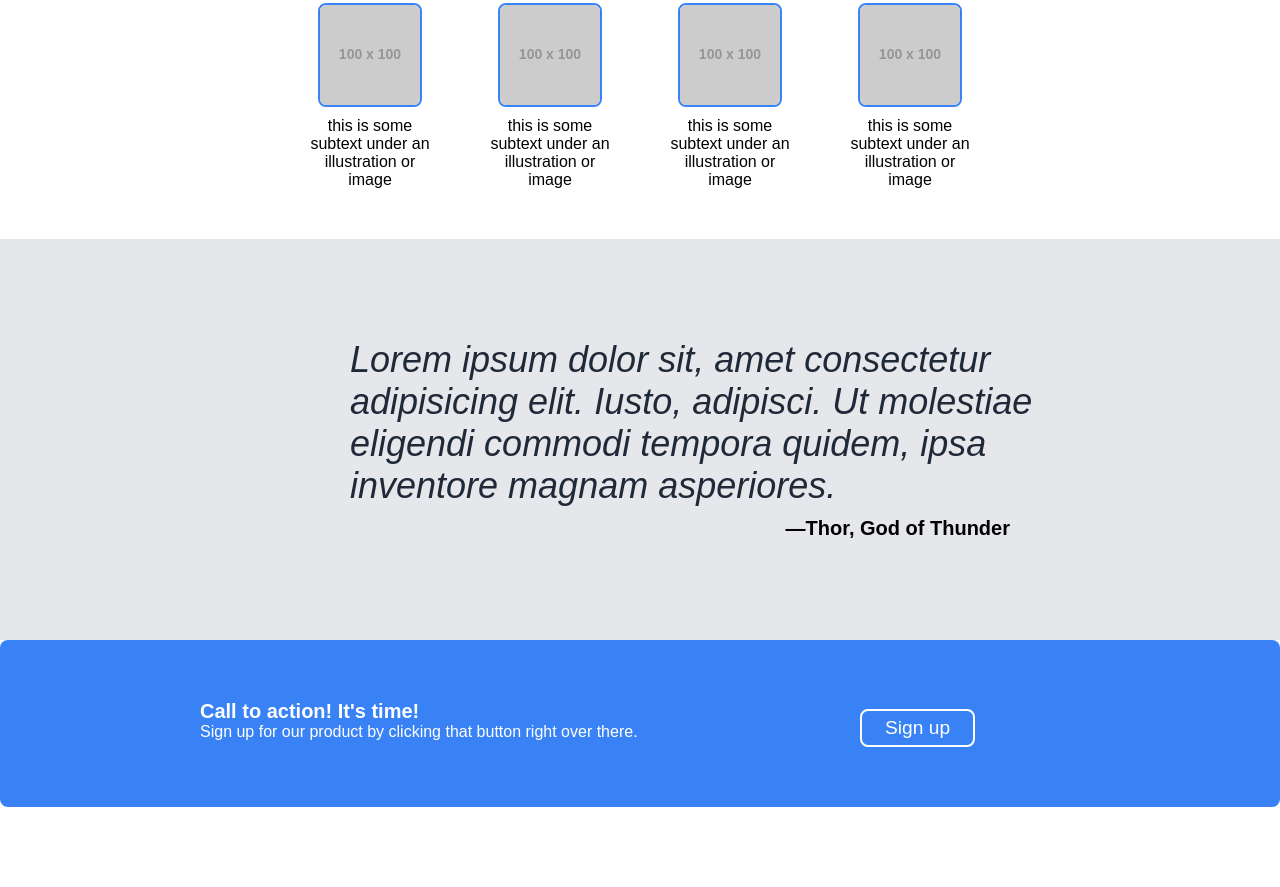
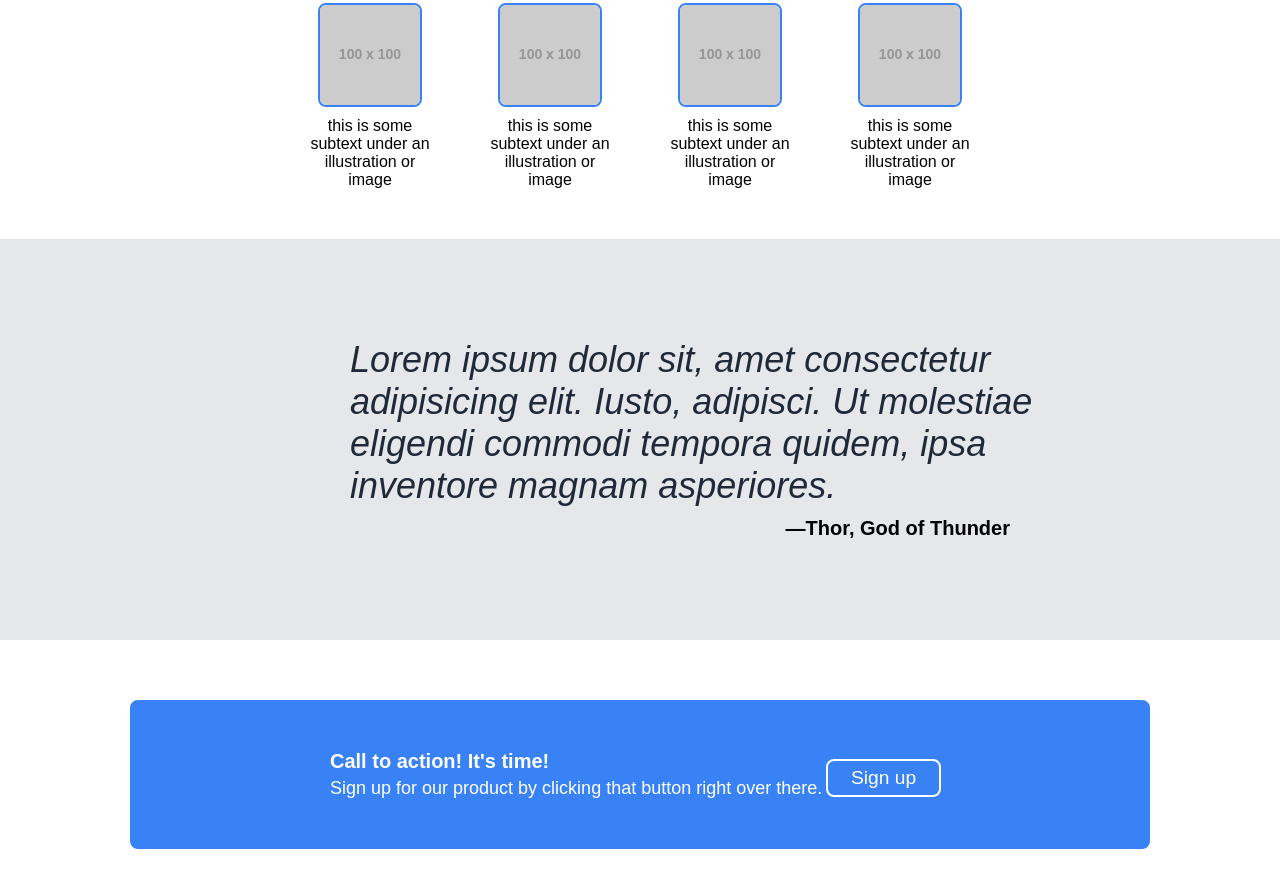
Before and after one commit to Chetonix/an-odin-project, a plain HTML site: page index.html in a window 1280 px wide. Shown: the part 641-1528 px from the top of the page. Before the commit the page ends 1448 px from the top, so only its background shows below. Drawn offline with Linux system fonts and the light colour scheme; placeholder pictures from the web are drawn by us.

Commit message:
add the cta section

```diff
--- a/styles.css
+++ b/styles.css
@@ -165,15 +165,22 @@ header .logo {
 
 .cta .grid {
   display: grid;
-  grid-template-columns: 3fr 1fr;
+  grid-template-columns: 4fr 1fr;
+  gap: 0px;
 }
-.banner {
+.cta .banner {
   background-color: #3882f6;
   border-radius: 8px;
-  padding-top: 60px;
-  padding-bottom: 60px;
+  padding-top: 50px;
+  padding-bottom: 50px;
+  margin-left: 130px;
+  margin-right: 130px;
+  margin-top: 60px;
+  margin-bottom: 60px;
 }
-
+.cta .banner-text {
+  padding-left: 0px;
+}
 .banner-button .btn {
   border: 2px solid #fff;
 }
@@ -182,8 +189,8 @@ h4.cta-heading {
   font-size: 20px;
 }
 
-.cta-heading p {
+.banner-text p {
   font-size: 18px;
   font-weight: 100;
-  padding-top: 10px;
+  padding-top: 5px;
 }
```
